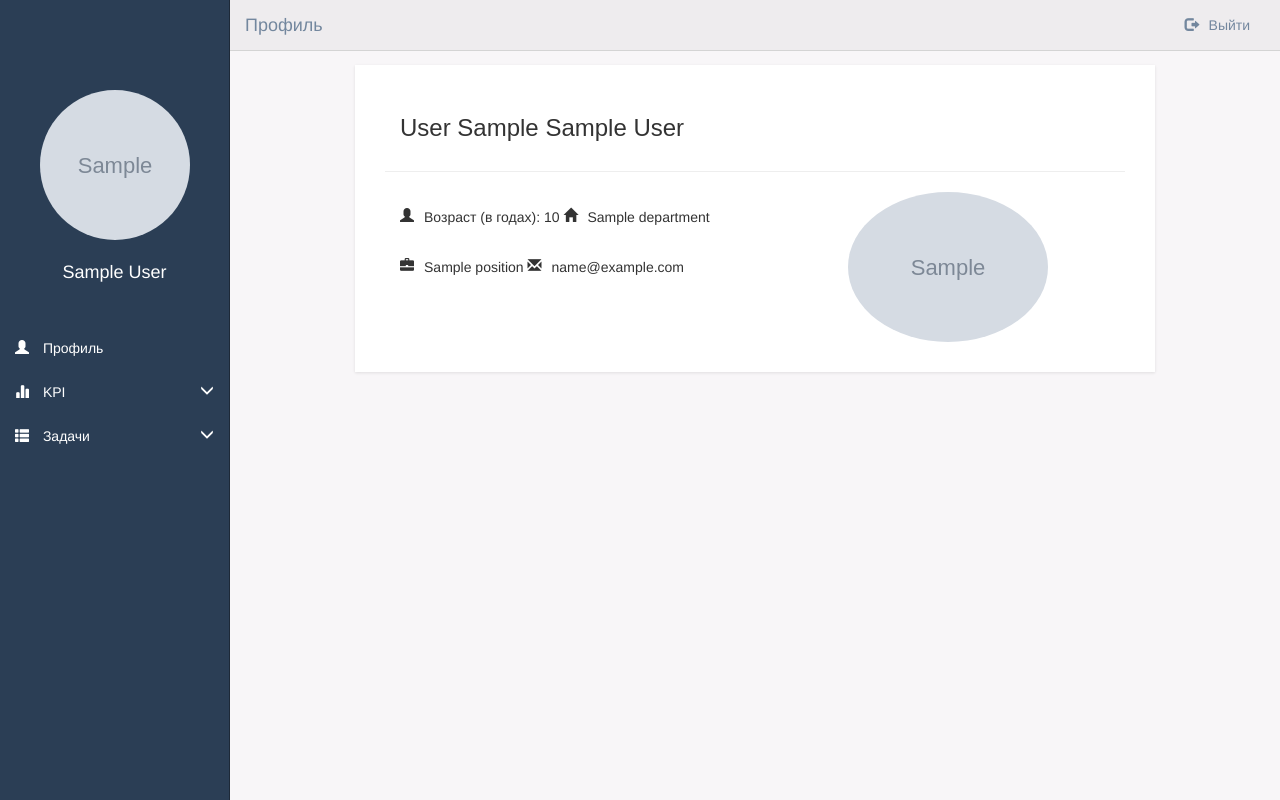
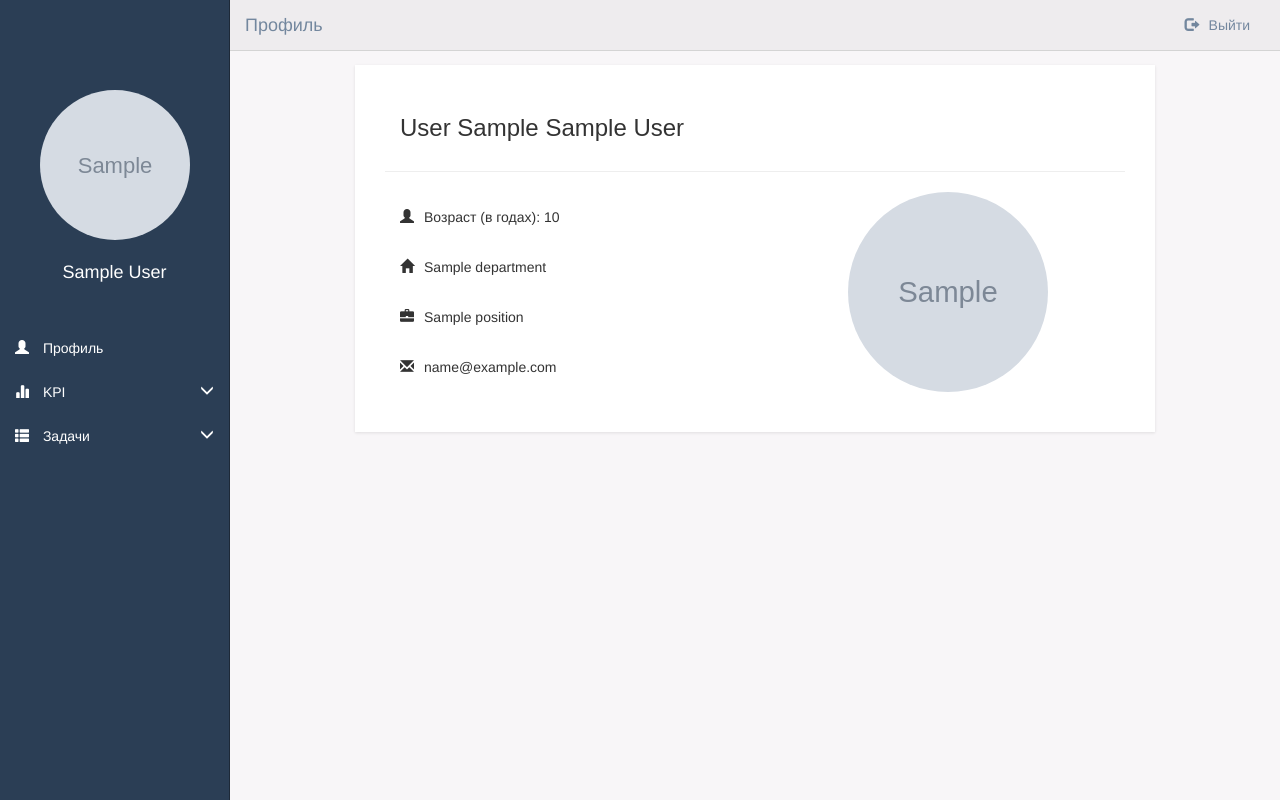
Before and after one commit to BulatGin/KPI, a Django app: page /profile/1 in a window 1280 px wide. Run offline with Django 3.2, Linux system fonts and the light colour scheme; a user stored in the database is signed in; tables that the repository leaves empty hold one stand-in row (values such as "Sample post"); grey boxes marked "Sample" are stand-in pictures; some libraries are stand-ins or nearby versions.

Commit message:
base.css fixed

```diff
--- a/KPITest/static/css/base.css
+++ b/KPITest/static/css/base.css
@@ -301,7 +301,7 @@ a:focus {
 /* авторизация */
 .details > li {
   padding: 15px 0;
-  display: inline-flex;
+  display: block;
 
 }
 .profile-data {
@@ -313,7 +313,7 @@ a:focus {
 }
 .profile-photo > img {
   max-width: 200px;
-  height: auto;
+  height: 200px;
 }
 
 
```
